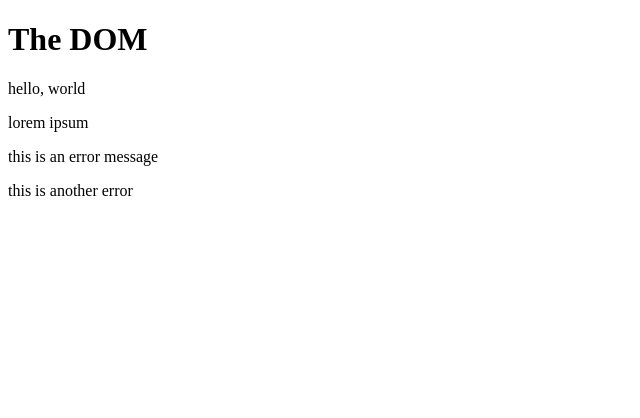
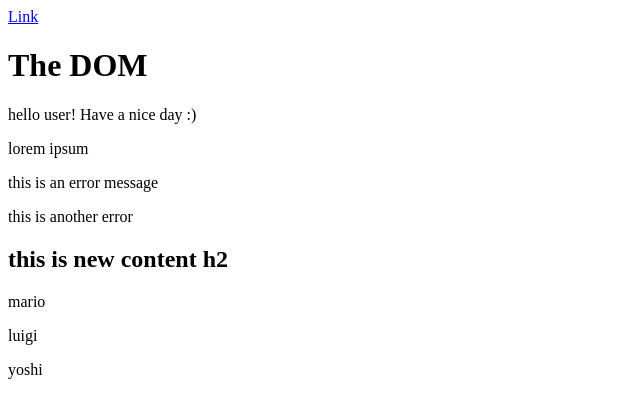
Before and after one commit to NevyanaMomchilova/dom-netninja, a plain HTML site: page index.html in a window 1280 px wide. Shown: the whole page, without its empty margins (0-640 px from the left). Drawn offline with Linux system fonts and the light colour scheme.

Commit message:
innerText and innerHTML

```diff
--- a/app.js
+++ b/app.js
@@ -1,10 +1,25 @@
+// const paragraph = document.querySelector("p");
+// const ps = document.querySelectorAll("p");
+
+// const title = document.getElementById("page-title");
+
+// const errors = document.getElementsByClassName("error");
+
+// const paras = document.getElementsByTagName("p");
+
+// console.log(paras);
+
 const paragraph = document.querySelector("p");
-const ps = document.querySelectorAll("p");
+paragraph.innerText = "hello user!";
+paragraph.innerText += " Have a nice day :)";
+console.log(paragraph);
 
-const title = document.getElementById("page-title");
 
-const errors = document.getElementsByClassName("error");
+const content = document.querySelector(".content");
+content.innerHTML = "<h2>this is new content h2</h2>";
 
-const paras = document.getElementsByTagName("p");
 
-console.log(paras);
+const people = ["mario", "luigi", "yoshi"];
+people.forEach(person => {
+    content.innerHTML += `<p>${person}</p>`;
+});
--- a/index.html
+++ b/index.html
@@ -7,6 +7,8 @@
     <title>Document</title>
 </head>
 <body>
+    <a href="#">Link</a>
+
     <div>
         <h1 id="page-title">The DOM</h1>
         <p>hello, world</p>
@@ -14,6 +16,10 @@
         <p class="error">this is an error message</p>
     </div>
     <div class="error">this is another error</div>
+    <div class="content">
+        <p>this is the content</p>
+
+    </div>
     <script src="./app.js"></script>
 </body>
 </html>
```
